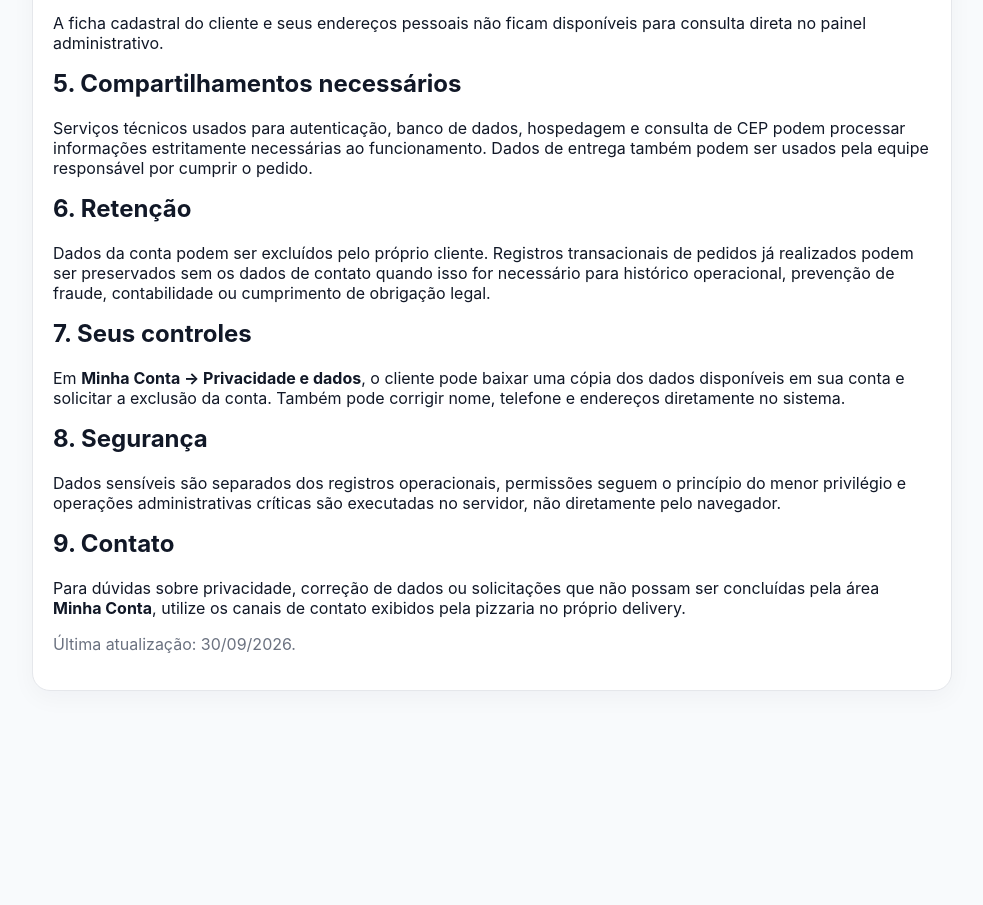
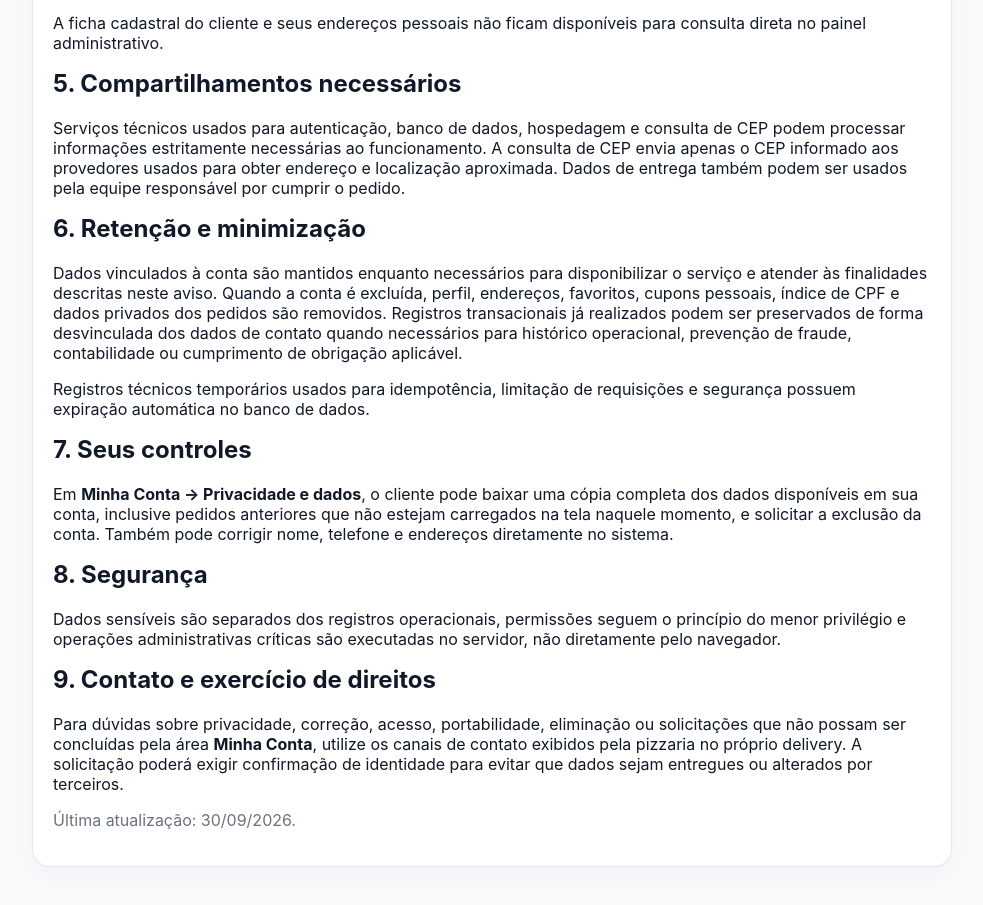
Before and after one commit to guiasysstudio/Delivery-Pizzaria, a plain HTML site: page privacy.html in a window 1280 px wide. Shown: the part 817-1722 px from the top of the page, without its empty margins (148-1131 px from the left). Before the commit the page ends 1556 px from the top, so only its background shows below. Drawn offline with Linux system fonts and the light colour scheme.

```diff
--- a/privacy.html
+++ b/privacy.html
@@ -43,19 +43,20 @@
       <p>A ficha cadastral do cliente e seus endereços pessoais não ficam disponíveis para consulta direta no painel administrativo.</p>
 
       <h2>5. Compartilhamentos necessários</h2>
-      <p>Serviços técnicos usados para autenticação, banco de dados, hospedagem e consulta de CEP podem processar informações estritamente necessárias ao funcionamento. Dados de entrega também podem ser usados pela equipe responsável por cumprir o pedido.</p>
+      <p>Serviços técnicos usados para autenticação, banco de dados, hospedagem e consulta de CEP podem processar informações estritamente necessárias ao funcionamento. A consulta de CEP envia apenas o CEP informado aos provedores usados para obter endereço e localização aproximada. Dados de entrega também podem ser usados pela equipe responsável por cumprir o pedido.</p>
 
-      <h2>6. Retenção</h2>
-      <p>Dados da conta podem ser excluídos pelo próprio cliente. Registros transacionais de pedidos já realizados podem ser preservados sem os dados de contato quando isso for necessário para histórico operacional, prevenção de fraude, contabilidade ou cumprimento de obrigação legal.</p>
+      <h2>6. Retenção e minimização</h2>
+      <p>Dados vinculados à conta são mantidos enquanto necessários para disponibilizar o serviço e atender às finalidades descritas neste aviso. Quando a conta é excluída, perfil, endereços, favoritos, cupons pessoais, índice de CPF e dados privados dos pedidos são removidos. Registros transacionais já realizados podem ser preservados de forma desvinculada dos dados de contato quando necessários para histórico operacional, prevenção de fraude, contabilidade ou cumprimento de obrigação aplicável.</p>
+      <p>Registros técnicos temporários usados para idempotência, limitação de requisições e segurança possuem expiração automática no banco de dados.</p>
 
       <h2>7. Seus controles</h2>
-      <p>Em <strong>Minha Conta → Privacidade e dados</strong>, o cliente pode baixar uma cópia dos dados disponíveis em sua conta e solicitar a exclusão da conta. Também pode corrigir nome, telefone e endereços diretamente no sistema.</p>
+      <p>Em <strong>Minha Conta → Privacidade e dados</strong>, o cliente pode baixar uma cópia completa dos dados disponíveis em sua conta, inclusive pedidos anteriores que não estejam carregados na tela naquele momento, e solicitar a exclusão da conta. Também pode corrigir nome, telefone e endereços diretamente no sistema.</p>
 
       <h2>8. Segurança</h2>
       <p>Dados sensíveis são separados dos registros operacionais, permissões seguem o princípio do menor privilégio e operações administrativas críticas são executadas no servidor, não diretamente pelo navegador.</p>
 
-      <h2>9. Contato</h2>
-      <p>Para dúvidas sobre privacidade, correção de dados ou solicitações que não possam ser concluídas pela área <strong>Minha Conta</strong>, utilize os canais de contato exibidos pela pizzaria no próprio delivery.</p>
+      <h2>9. Contato e exercício de direitos</h2>
+      <p>Para dúvidas sobre privacidade, correção, acesso, portabilidade, eliminação ou solicitações que não possam ser concluídas pela área <strong>Minha Conta</strong>, utilize os canais de contato exibidos pela pizzaria no próprio delivery. A solicitação poderá exigir confirmação de identidade para evitar que dados sejam entregues ou alterados por terceiros.</p>
 
       <p class="muted">Última atualização: 30/09/2026.</p>
     </section>
```
